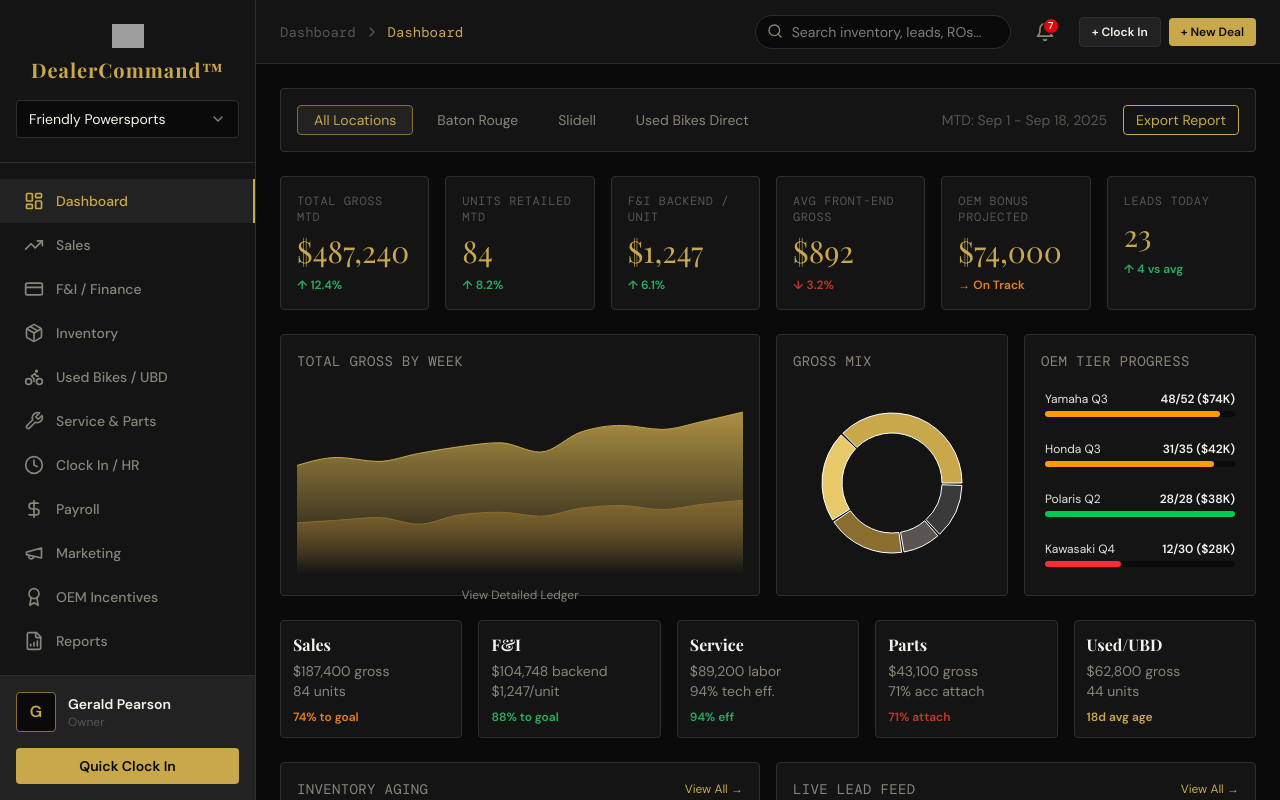
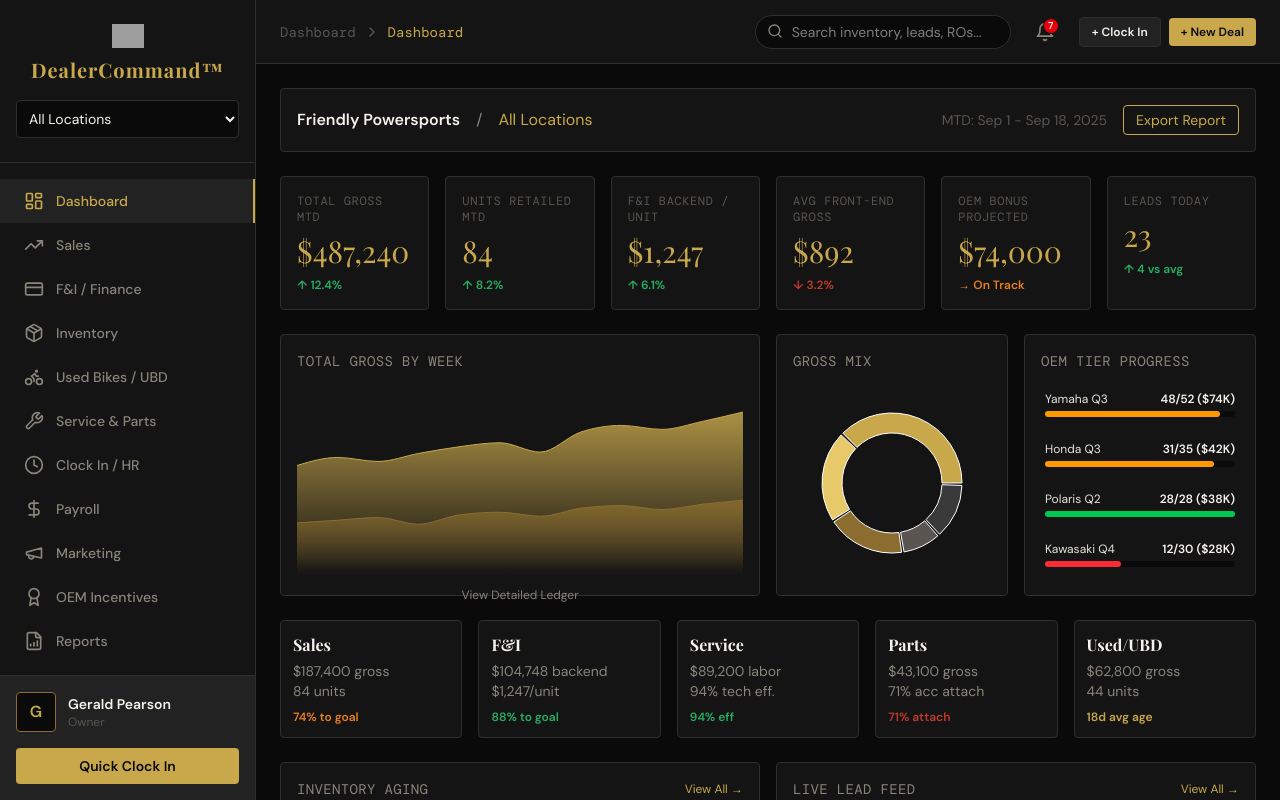
Before and after one commit to nedpearson/FriendlyPowerSports, a React (Vite) app: page / in a window 1280 px wide. Both pictures are taken after a click on the button "Sign In". Built offline with nearby package versions, Linux system fonts and the light colour scheme; grey boxes are pictures that could not be loaded.

Commit message:
Implement global Company and Location switcher in sidebar UI

```diff
--- a/src/App.jsx
+++ b/src/App.jsx
@@ -104,17 +104,15 @@ const AuthGate = ({ onLogin }) => {
 
 /* --- MAIN MODULES --- */
 
-const DashboardModule = ({ onNavigate, onDrillDown }) => {
+const DashboardModule = ({ onNavigate, onDrillDown, company, location }) => {
   return (
     <div className="space-y-6">
       {/* Location Toggle */}
       <div className="flex flex-col sm:flex-row justify-between items-center bg-charcoal p-4 rounded border border-border">
-        <div className="flex space-x-2">
-          {["All Locations", "Baton Rouge", "Slidell", "Used Bikes Direct"].map((loc, i) => (
-            <button key={loc} onClick={() => onDrillDown('Location', {name: loc, status: 'Active', gm: i === 1 ? 'Jake Fontenot' : i === 2 ? 'Sarah Miller' : 'Mike Davis'})} className={`px-4 py-1 text-sm rounded ${i === 0 ? "bg-panel text-gold border border-gold-dim" : "text-text-muted hover:text-text cursor-pointer hover:border hover:border-border transition-all"}`}>
-              {loc}
-            </button>
-          ))}
+        <div className="flex space-x-2 items-center">
+           <span className="text-white font-bold">{company || "Friendly Powersports"}</span>
+           <span className="text-text-muted px-2">/</span>
+           <span className="text-gold">{location || "All Locations"}</span>
         </div>
         <div className="flex items-center space-x-4 mt-4 sm:mt-0">
           <span className="text-text-dim text-sm">MTD: Sep 1 - Sep 18, 2025</span>
@@ -1185,6 +1183,8 @@ const App = () => {
   const [currentUser, setCurrentUser] = useState(null);
   const [activeTab, setActiveTab] = useState("Dashboard");
   const [drillDown, setDrillDown] = useState(null);
+  const [activeCompany, setActiveCompany] = useState("Friendly Powersports");
+  const [activeLocation, setActiveLocation] = useState("All Locations");
 
   const handleDrillDown = (type, data) => setDrillDown({ type, data });
 
@@ -1216,9 +1216,29 @@ const App = () => {
            <img src="https://friendlyyamaha.com/wp-content/uploads/2025/10/new-logo.png" alt="Logo" className="h-6 object-contain mb-2" onError={(e) => { e.target.style.display='none'; }}/>
            <div className="text-gold font-playfair font-bold text-xl tracking-wider">DealerCommand™</div>
 
-           <div className="mt-4 w-full bg-black border border-border rounded px-3 py-2 flex justify-between items-center cursor-pointer hover:border-border-light text-sm">
-             <span className="truncate">Friendly Powersports</span>
-             <ChevronDown className="w-4 h-4 text-text-muted" />
+           <div className="mt-4 w-full">
+             <select
+               className="w-full bg-black border border-border rounded px-2 py-2 text-sm text-white focus:outline-none focus:border-gold cursor-pointer"
+               value={`${activeCompany}|${activeLocation}`}
+               onChange={(e) => {
+                 const [comp, loc] = e.target.value.split('|');
+                 setActiveCompany(comp);
+                 setActiveLocation(loc);
+               }}
+             >
+               <optgroup label="Friendly Powersports">
+                 <option value="Friendly Powersports|All Locations">All Locations</option>
+                 <option value="Friendly Powersports|Baton Rouge, LA">Baton Rouge, LA</option>
+                 <option value="Friendly Powersports|Slidell, LA">Slidell, LA</option>
+               </optgroup>
+               <optgroup label="Used Bikes Direct">
+                 <option value="Used Bikes Direct|All Locations">All Locations</option>
+                 <option value="Used Bikes Direct|Baton Rouge, LA">Baton Rouge, LA</option>
+                 <option value="Used Bikes Direct|Slidell, LA">Slidell, LA</option>
+                 <option value="Used Bikes Direct|Houston, TX">Houston, TX</option>
+                 <option value="Used Bikes Direct|Dallas, TX">Dallas, TX</option>
+               </optgroup>
+             </select>
            </div>
         </div>
 
@@ -1291,7 +1311,7 @@ const App = () => {
         {/* SCROLLABLE MODULE RENDERER */}
         <div className="flex-1 overflow-y-auto p-6 bg-black">
           <div className="max-w-[1600px] mx-auto">
-            {activeTab === "Dashboard" && <DashboardModule onNavigate={setActiveTab} onDrillDown={handleDrillDown} />}
+            {activeTab === "Dashboard" && <DashboardModule onNavigate={setActiveTab} onDrillDown={handleDrillDown} company={activeCompany} location={activeLocation} />}
             {activeTab === "Sales" && <SalesModule onNavigate={setActiveTab} onDrillDown={handleDrillDown} />}
             {activeTab === "F&I / Finance" && <FIModule onDrillDown={handleDrillDown} />}
             {activeTab === "Inventory" && <InventoryModule onDrillDown={handleDrillDown} />}
```
